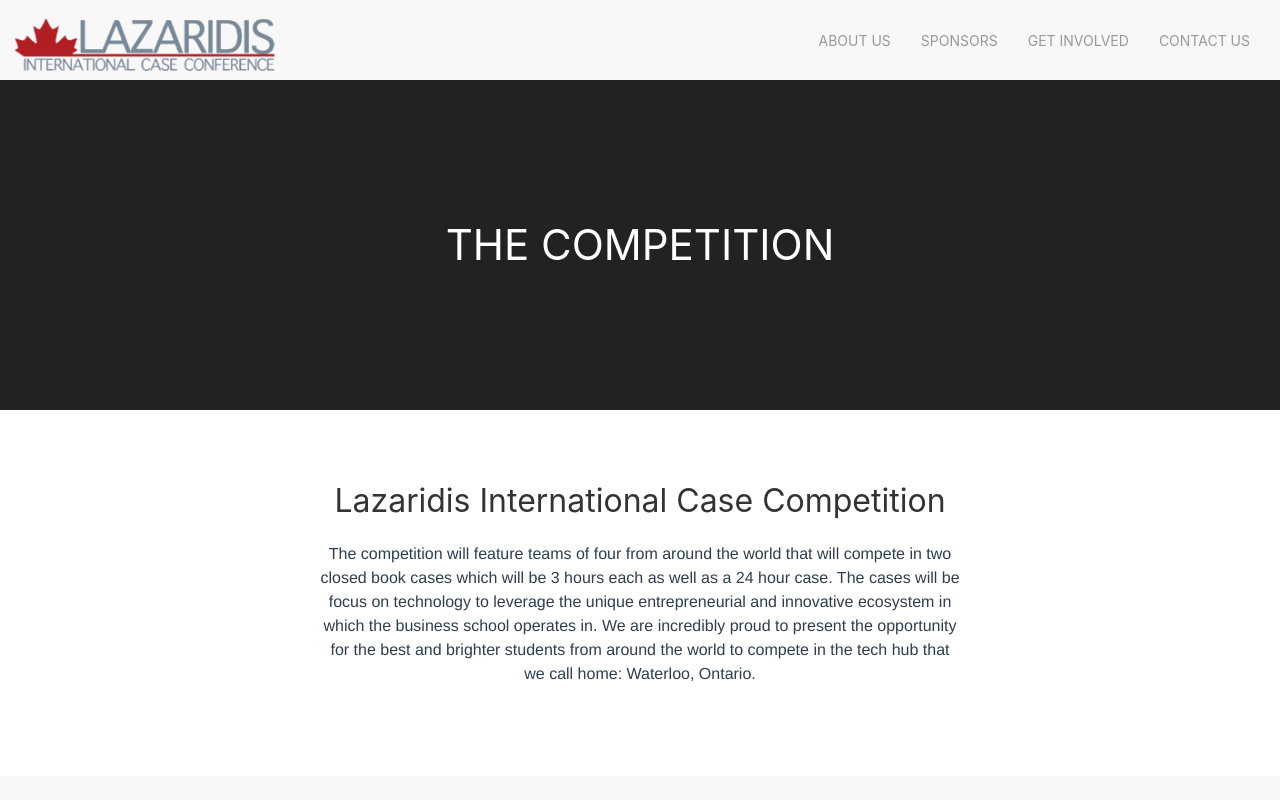
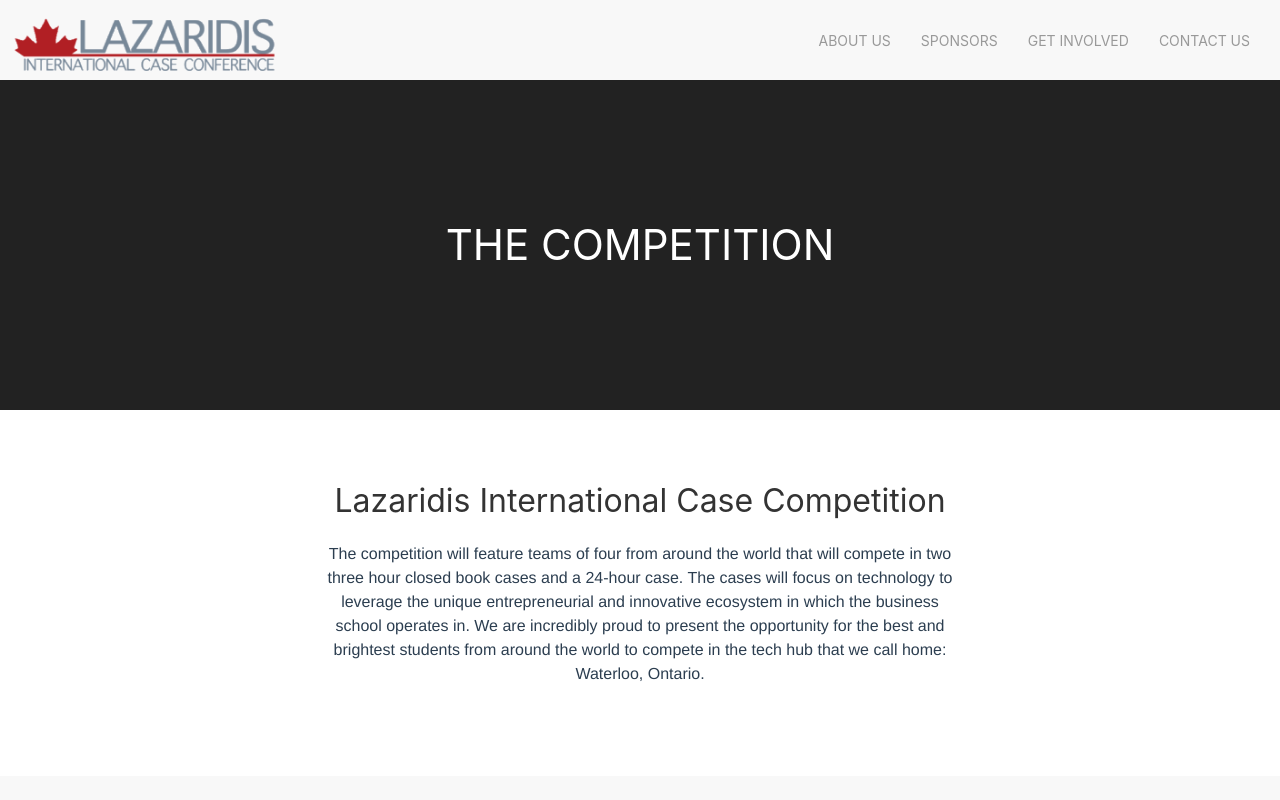
Before and after one commit to MatthewJDonovan/laz-icc, a Vue app: page /competition in a window 1280 px wide. Shown: the top 800 px of the page. Built offline with nearby package versions, Linux system fonts and the light colour scheme.

Commit message:
made some minor fixes

```diff
--- a/src/components/Competition.vue
+++ b/src/components/Competition.vue
@@ -41,7 +41,7 @@
     name: 'competition',
     data () {
       return {
-        about: 'The competition will feature teams of four from around the world that will compete in two closed book cases which will be 3 hours each as well as a 24 hour case. The cases will be focus on technology to leverage the unique entrepreneurial and innovative ecosystem in which the business school operates in. We are incredibly proud to present the opportunity for the best and brighter students from around the world to compete in the tech hub that we call home: Waterloo, Ontario.',
+        about: 'The competition will feature teams of four from around the world that will compete in two three hour closed book cases and a 24-hour case. The cases will focus on technology to leverage the unique entrepreneurial and innovative ecosystem in which the business school operates in. We are incredibly proud to present the opportunity for the best and brightest students from around the world to compete in the tech hub that we call home: Waterloo, Ontario.',
         schedule: 'Below is a schedule of the inaugural Lazaridis International Case Competition that will include participants arriving on Sunday and participating in a variety of cases and activities to learn about what Waterloo and the surrounding areas have to offer.'
       }
     },
--- a/src/components/Hello.vue
+++ b/src/components/Hello.vue
@@ -55,7 +55,7 @@
     data () {
       return {
         msg: 'THE LAZARIDIS CASE CONFERENCE BEGINS IN',
-        about_comp: 'In February of 2018, Wilfrid Laurier University will host its first ever international case competition. The cases will be focused on the technology industry, highlighting Waterloo’s rapidly growing tech start-up community.'
+        about_comp: 'In October of 2018, Wilfrid Laurier University will host its first ever international case competition. The cases will be focused on the technology industry, highlighting Waterloo’s rapidly growing tech start-up community.'
       }
     },
     components: {
--- a/src/components/Navbar.vue
+++ b/src/components/Navbar.vue
@@ -5,7 +5,7 @@
     </div>
     <div class="uk-navbar-right">
       <ul class="uk-navbar-nav">
-        <li class="uk-parent"><a href="">ABOUT US</a>
+        <li class="uk-parent"><router-link to="competition">ABOUT US</router-link>
           <div class="uk-navbar-dropdown">
             <ul class="uk-nav uk-navbar-dropdown-nav">
               <li><router-link to="competition">The Competition</router-link></li>
```
Also changed, not shown: 9 other files (tests, documents, lock files or other folders).
